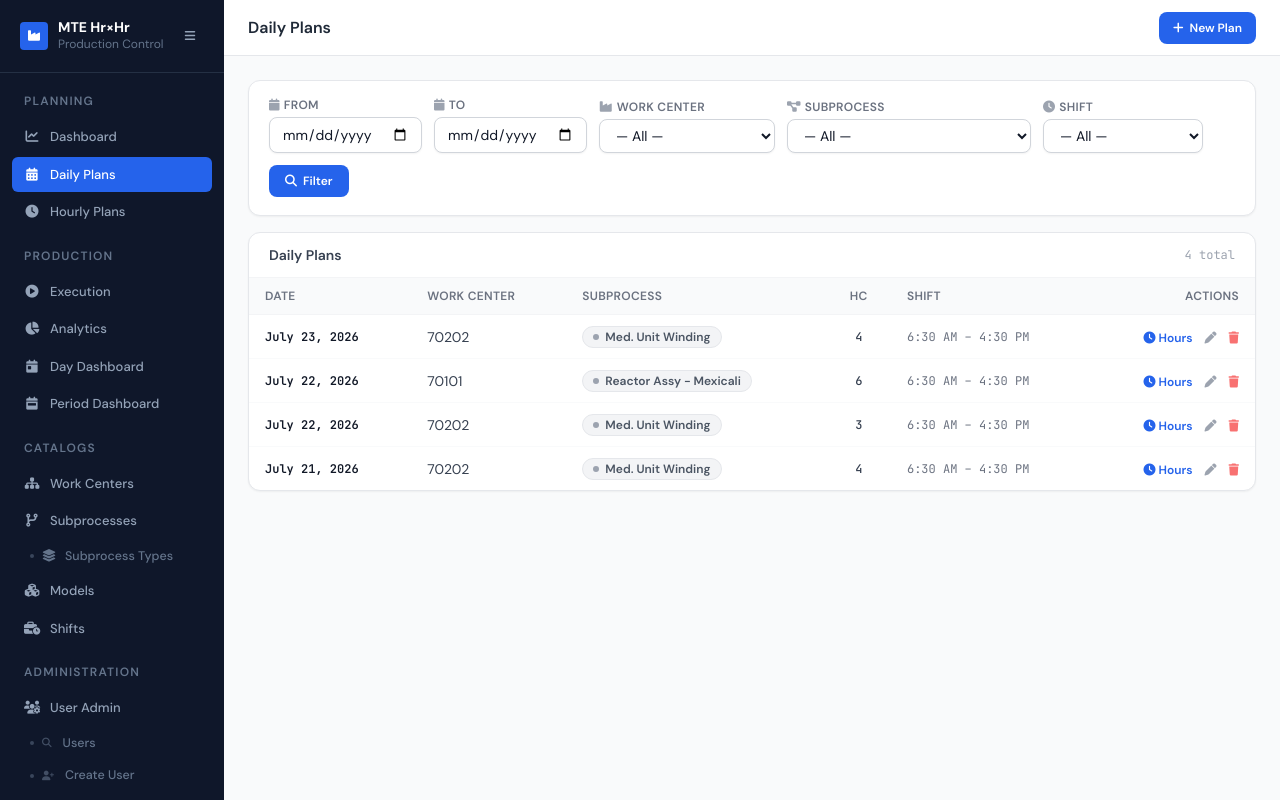
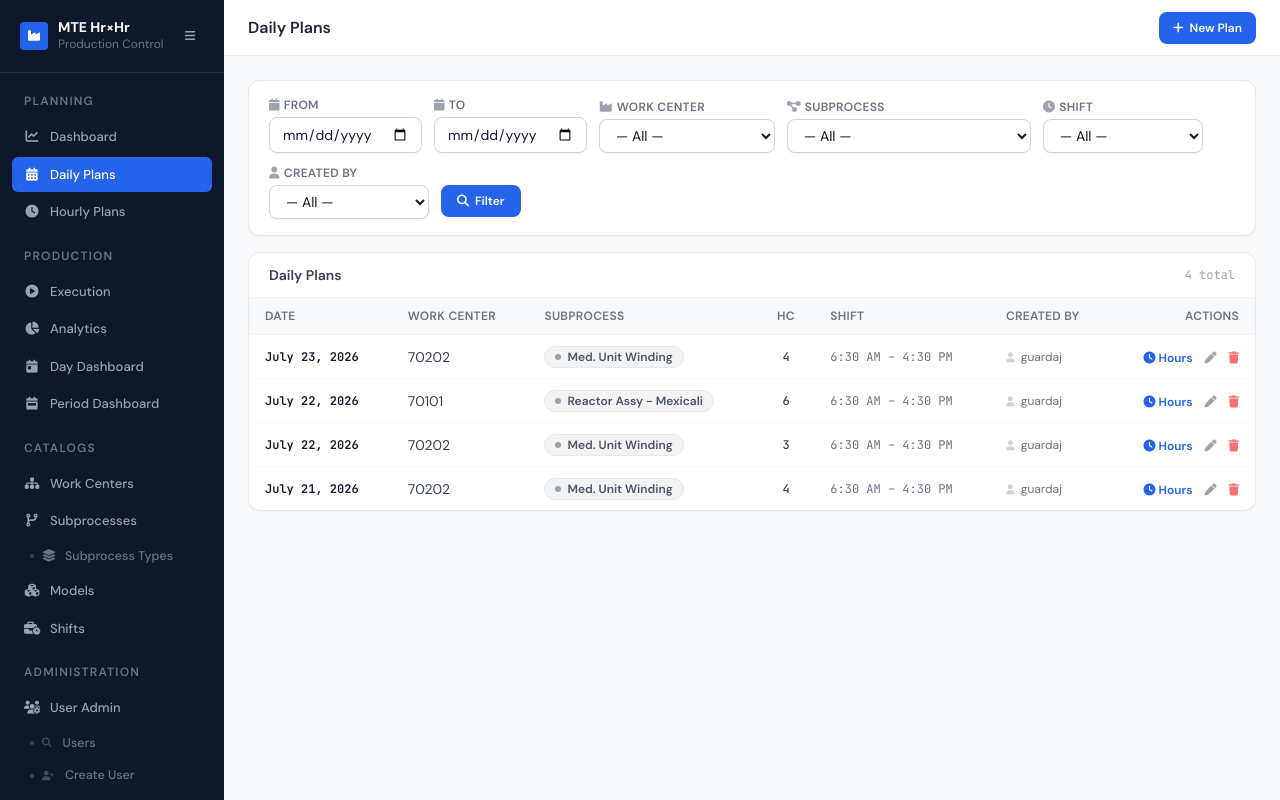
Before and after one commit to guardadoflores27/HrxHr_MTE, a Django app: page /plans/ in a window 1280 px wide. Run offline with Django 5.2, Linux system fonts and the light colour scheme; a user stored in the database is signed in; data comes from the database, SQL or seed files in the repository; both versions use the stored data as it was after the commit; some libraries are stand-ins or nearby versions.

Commit message:
Agregar filtro de quién creo Daily Plans

```diff
--- a/planning/views.py
+++ b/planning/views.py
@@ -5,6 +5,7 @@ import datetime as dt
 
 from django.contrib                 import messages
 from django.contrib.auth.decorators import login_required
+from django.contrib.auth.models     import User
 from django.core.paginator          import Paginator
 from django.db.models                import Prefetch
 from django.http                    import JsonResponse
@@ -151,26 +152,35 @@ def dashboard(request):
 
 @login_required
 def daily_plan_list(request):
-    date_from = request.GET.get("date_from", "").strip()
-    date_to   = request.GET.get("date_to",   "").strip()
-    wc_id     = request.GET.get("work_center","").strip()
-    sp_id     = request.GET.get("subprocess", "").strip()
-    shift_id  = request.GET.get("shift",      "").strip()
+    date_from  = request.GET.get("date_from",  "").strip()
+    date_to    = request.GET.get("date_to",    "").strip()
+    wc_id      = request.GET.get("work_center","").strip()
+    sp_id      = request.GET.get("subprocess", "").strip()
+    shift_id   = request.GET.get("shift",      "").strip()
+    creator_id = request.GET.get("created_by", "").strip()
 
-    has_filters = any([date_from, date_to, wc_id, sp_id, shift_id])
+    has_filters = any([date_from, date_to, wc_id, sp_id, shift_id, creator_id])
 
     # Always show the most recent plans first, 20 per page; filters narrow
     # the same paginated list rather than gating it behind a first filter.
     plans = DailyPlan.objects.select_related(
-        "work_center", "subprocess", "shift"
+        "work_center", "subprocess", "shift", "created_by"
     ).order_by("-date")
-    if date_from: plans = plans.filter(date__gte=date_from)
-    if date_to:   plans = plans.filter(date__lte=date_to)
-    if wc_id:     plans = plans.filter(work_center_id=wc_id)
-    if sp_id:     plans = plans.filter(subprocess_id=sp_id)
-    if shift_id:  plans = plans.filter(shift_id=shift_id)
+    if date_from:  plans = plans.filter(date__gte=date_from)
+    if date_to:    plans = plans.filter(date__lte=date_to)
+    if wc_id:      plans = plans.filter(work_center_id=wc_id)
+    if sp_id:      plans = plans.filter(subprocess_id=sp_id)
+    if shift_id:   plans = plans.filter(shift_id=shift_id)
+    if creator_id: plans = plans.filter(created_by_id=creator_id)
     paginator = Paginator(plans, 20)
     page_obj  = paginator.get_page(request.GET.get("page"))
+
+    # Every user who has created at least one plan — not every user in the
+    # system — so the dropdown only ever lists real, useful options.
+    creators = (
+        User.objects.filter(plans_created__isnull=False)
+        .distinct().order_by("username")
+    )
 
     return render(request, "planning/plan_list.html", {
         "page_obj":     page_obj,
@@ -180,9 +190,10 @@ def daily_plan_list(request):
         "subprocesses": SubProcess.objects.select_related("work_center")
                                   .order_by("work_center__name", "name"),
         "shifts":       Shift.objects.filter(is_active=True).order_by("start_time"),
+        "creators":     creators,
         "filter":       {"date_from": date_from, "date_to": date_to,
                          "work_center": wc_id, "subprocess": sp_id,
-                         "shift": shift_id},
+                         "shift": shift_id, "created_by": creator_id},
         "can_write":    _role(request) in {"leader", "admin", "supervisor"},
         "can_delete_plan": _role(request) in {"leader", "admin", "supervisor"},
         "qs_prefix":    _qs_prefix(request),
--- a/templates/planning/plan_list.html
+++ b/templates/planning/plan_list.html
@@ -100,6 +100,23 @@
       </select>
     </div>
 
+    {# Created By #}
+    <div class="flex flex-col gap-1 min-w-40">
+      <label class="text-xs font-semibold text-gray-500 uppercase tracking-wide">
+        <i class="fas fa-user mr-1 text-gray-400"></i>Created By
+      </label>
+      <select name="created_by"
+              class="rounded-lg border border-gray-300 px-3 py-1.5 text-sm shadow-sm
+                     focus:border-blue-500 focus:ring-1 focus:ring-blue-500 focus:outline-none bg-white">
+        <option value="">— All —</option>
+        {% for u in creators %}
+        <option value="{{ u.id }}" {% if filter.created_by == u.id|stringformat:"s" %}selected{% endif %}>
+          {{ u.username }}
+        </option>
+        {% endfor %}
+      </select>
+    </div>
+
     {# Botones #}
     <div class="flex gap-2 pb-0.5">
       <button type="submit"
@@ -107,7 +124,7 @@
                      text-xs font-semibold px-4 py-2 rounded-lg transition">
         <i class="fas fa-magnifying-glass text-xs"></i> Filter
       </button>
-      {% if filter.date_from or filter.date_to or filter.work_center %}
+      {% if filter.date_from or filter.date_to or filter.work_center or filter.created_by %}
       <a href="{% url 'planning:daily_plan_list' %}"
          class="inline-flex items-center gap-1.5 text-xs font-semibold text-gray-500
                 hover:text-gray-800 border border-gray-200 hover:border-gray-300
@@ -120,7 +137,7 @@
   </div>
 
   {# Chips de filtros activos #}
-  {% if filter.date_from or filter.date_to or filter.work_center %}
+  {% if filter.date_from or filter.date_to or filter.work_center or filter.created_by %}
   <div class="flex flex-wrap gap-2 mt-3 pt-3 border-t border-gray-100">
     <span class="text-xs text-gray-400">Active filters:</span>
     {% if filter.date_from %}
@@ -140,6 +157,13 @@
                  text-xs font-medium px-2 py-0.5 rounded-full">
       <i class="fas fa-industry text-[10px]"></i>
       {% for wc in work_centers %}{% if wc.id|stringformat:"s" == filter.work_center %}{{ wc.name }}{% endif %}{% endfor %}
+    </span>
+    {% endif %}
+    {% if filter.created_by %}
+    <span class="inline-flex items-center gap-1 bg-violet-50 text-violet-700 border border-violet-200
+                 text-xs font-medium px-2 py-0.5 rounded-full">
+      <i class="fas fa-user text-[10px]"></i>
+      {% for u in creators %}{% if u.id|stringformat:"s" == filter.created_by %}{{ u.username }}{% endif %}{% endfor %}
     </span>
     {% endif %}
   </div>
@@ -175,6 +199,7 @@
           <th class="px-4 py-2.5 text-left text-xs font-semibold text-gray-500 uppercase tracking-wide">Subprocess</th>
           <th class="px-4 py-2.5 text-center text-xs font-semibold text-gray-500 uppercase tracking-wide">HC</th>
           <th class="px-4 py-2.5 text-left text-xs font-semibold text-gray-500 uppercase tracking-wide">Shift</th>
+          <th class="px-4 py-2.5 text-left text-xs font-semibold text-gray-500 uppercase tracking-wide">Created By</th>
           <th class="px-4 py-2.5 text-right text-xs font-semibold text-gray-500 uppercase tracking-wide">Actions</th>
         </tr>
       </thead>
@@ -191,6 +216,12 @@
           <td class="px-4 py-2.5 text-center font-medium text-gray-700 mono text-xs">{{ plan.headcount }}</td>
           <td class="px-4 py-2.5 mono text-xs text-gray-500">
             {{ plan.shift.start_time|time:"g:i A" }} – {{ plan.shift.end_time|time:"g:i A" }}
+          </td>
+          <td class="px-4 py-2.5 text-xs text-gray-500">
+            <span class="inline-flex items-center gap-1.5">
+              <i class="fas fa-user text-[10px] text-gray-300"></i>
+              {{ plan.creator_display }}
+            </span>
           </td>
           <td class="px-4 py-2.5 text-right">
             <div class="inline-flex items-center gap-3">
```
Also changed, not shown: planning/tests.py (+57 -0 lines), db.sqlite3.
